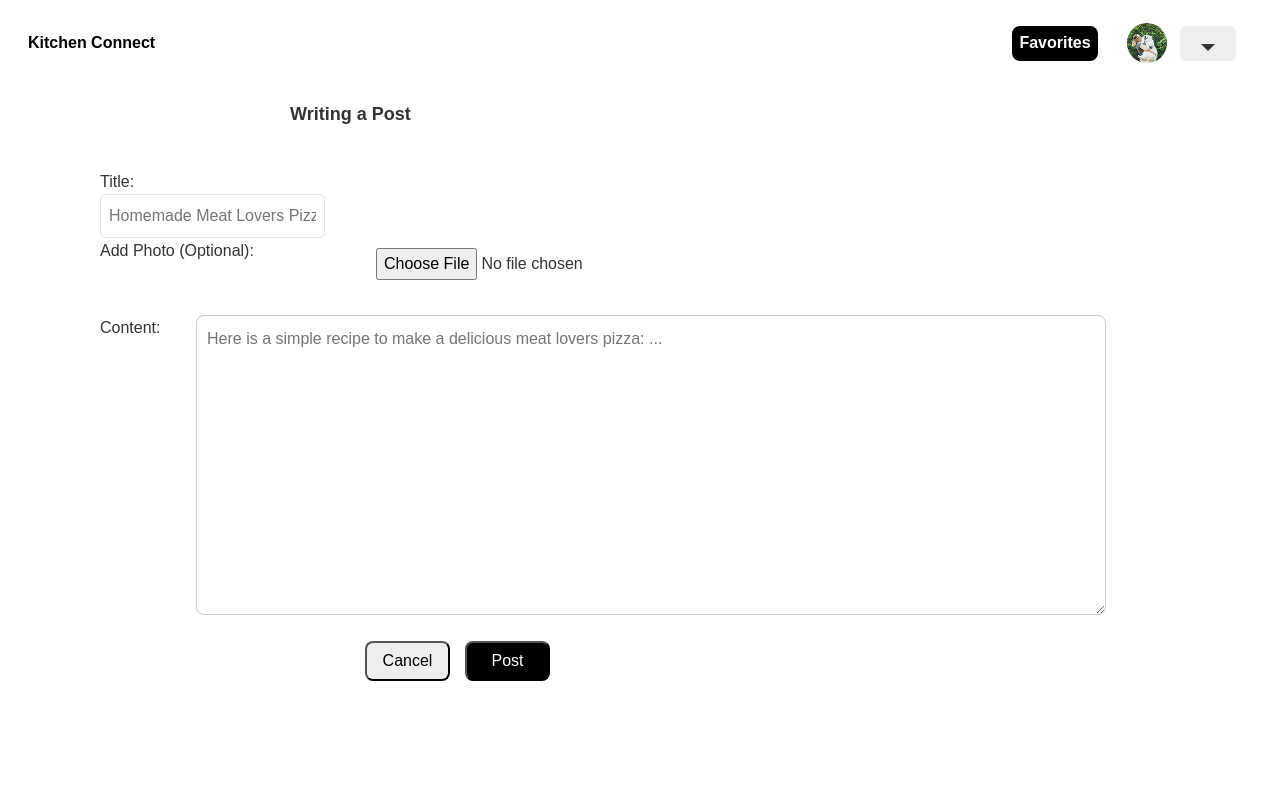
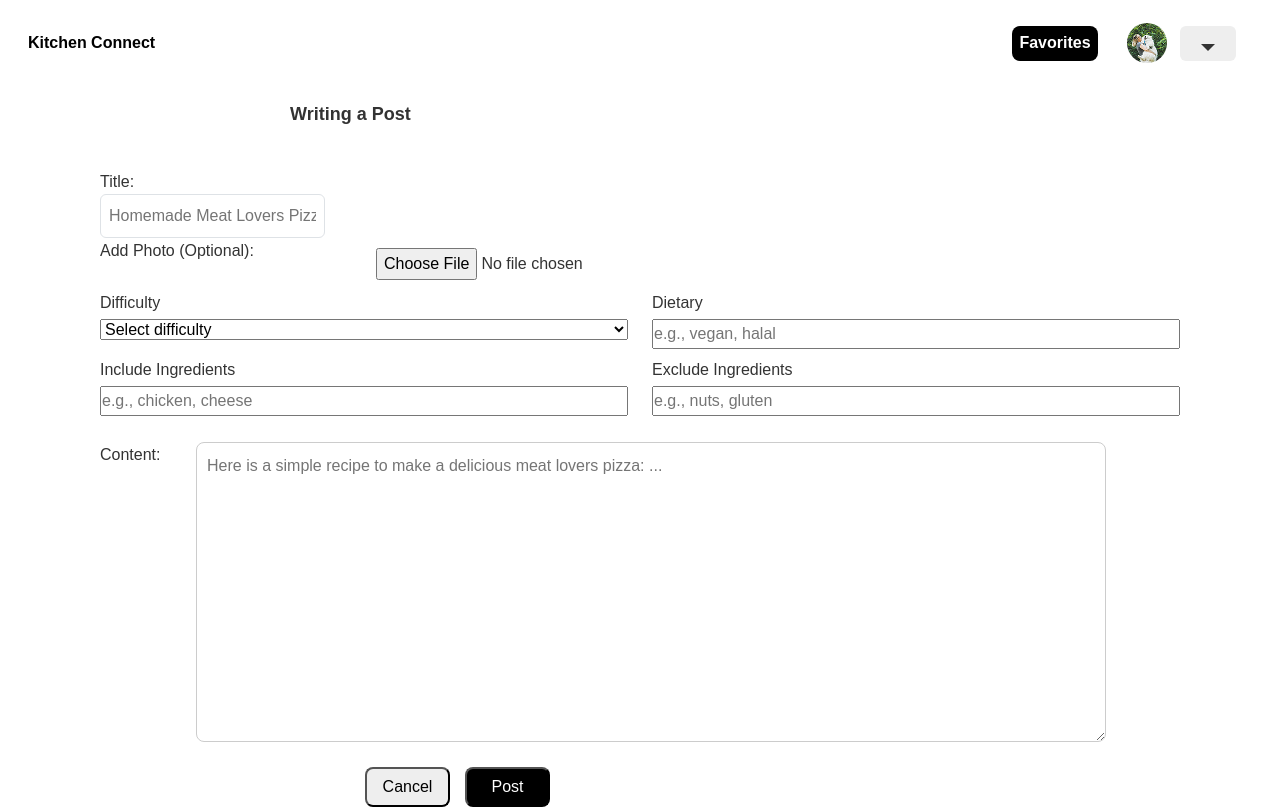
Before and after one commit to brocoli05/kitchen-connect-client, a Next.js app: page /posts/create in a window 1280 px wide. Built offline with nearby package versions, Linux system fonts and the light colour scheme; sample sign-in values are in the browser's storage.

Commit message:
Update the filtering fields for #73
I updated the filtering fields on creating post #73

```diff
--- a/pages/posts/create.js
+++ b/pages/posts/create.js
@@ -10,6 +10,13 @@ import RecipeTitleInput from "@/components/RecipeTitleInput";
 export default function CreatePost() {
   const router = useRouter();
   const [selectedImage, setSelectedImage] = useState(null);
+
+
+   // New fields
+   const [difficulty, setDifficulty] = useState("");
+   const [dietary, setDietary] = useState("");
+   const [include, setInclude] = useState("");
+   const [exclude, setExclude] = useState("");
 
   // secure protection to make sure unauthenticated user can't come to the page
   useEffect(() => {
@@ -31,6 +38,10 @@ export default function CreatePost() {
     defaultValues: {
       title: "",
       content: "",
+      difficulty: "",
+      dietary: "",
+      include: "",
+      exclude: "",
     },
   });
 
@@ -38,7 +49,7 @@ export default function CreatePost() {
 
   // When the post button is clicked
   const submitForm = async (data) => {
-    const { title, content } = data;
+    const { title, content, difficulty, dietary, include, exclude } = data;
 
     try {
       const clientToken = localStorage.getItem("userToken");
@@ -49,6 +60,10 @@ export default function CreatePost() {
         formData.append('title', title);
         formData.append('content', content);
         formData.append('photo', selectedImage); // Send actual file
+        formData.append("difficulty", difficulty);
+        formData.append("dietary", dietary);
+        formData.append("include", include);
+        formData.append("exclude", exclude);
 
         const response = await fetch('/api/posts/create', {
           method: 'POST',
@@ -239,7 +254,53 @@ export default function CreatePost() {
             )}
           </Col>
         </Row>
-
+        <Row>
+            <Col style={{ display: "flex", flexDirection: "column", gap: "4px" }}>
+              <label>Difficulty</label>
+              <select
+                value={difficulty}
+                onChange={(e) => setDifficulty(e.target.value)}
+                className={st.input}
+              >
+                <option value="">Select difficulty</option>
+                <option value="Easy">Easy</option>
+                <option value="Medium">Medium</option>
+                <option value="Hard">Hard</option>
+              </select>
+            </Col>
+            <Col style={{ display: "flex", flexDirection: "column", gap: "4px" }}>
+              <label>Dietary</label>
+              <input
+                type="text"
+                value={dietary}
+                onChange={(e) => setDietary(e.target.value)}
+                placeholder="e.g., vegan, halal"
+                className={st.input}
+              />
+            </Col>
+          </Row>
+          <Row style={{ marginTop: "8px" }}>
+            <Col style={{ display: "flex", flexDirection: "column", gap: "4px" }}>
+              <label>Include Ingredients</label>
+              <input
+                type="text"
+                value={include}
+                onChange={(e) => setInclude(e.target.value)}
+                placeholder="e.g., chicken, cheese"
+                className={st.input}
+              />
+            </Col>
+            <Col style={{ display: "flex", flexDirection: "column", gap: "4px" }}>
+              <label>Exclude Ingredients</label>
+              <input
+                type="text"
+                value={exclude}
+                onChange={(e) => setExclude(e.target.value)}
+                placeholder="e.g., nuts, gluten"
+                className={st.input}
+              />
+            </Col>
+          </Row>
         <br />
         Content: &nbsp; &nbsp; &nbsp; &nbsp;
         <textarea
```
Also changed, not shown: 1 other file (tests, documents, lock files or other folders).
